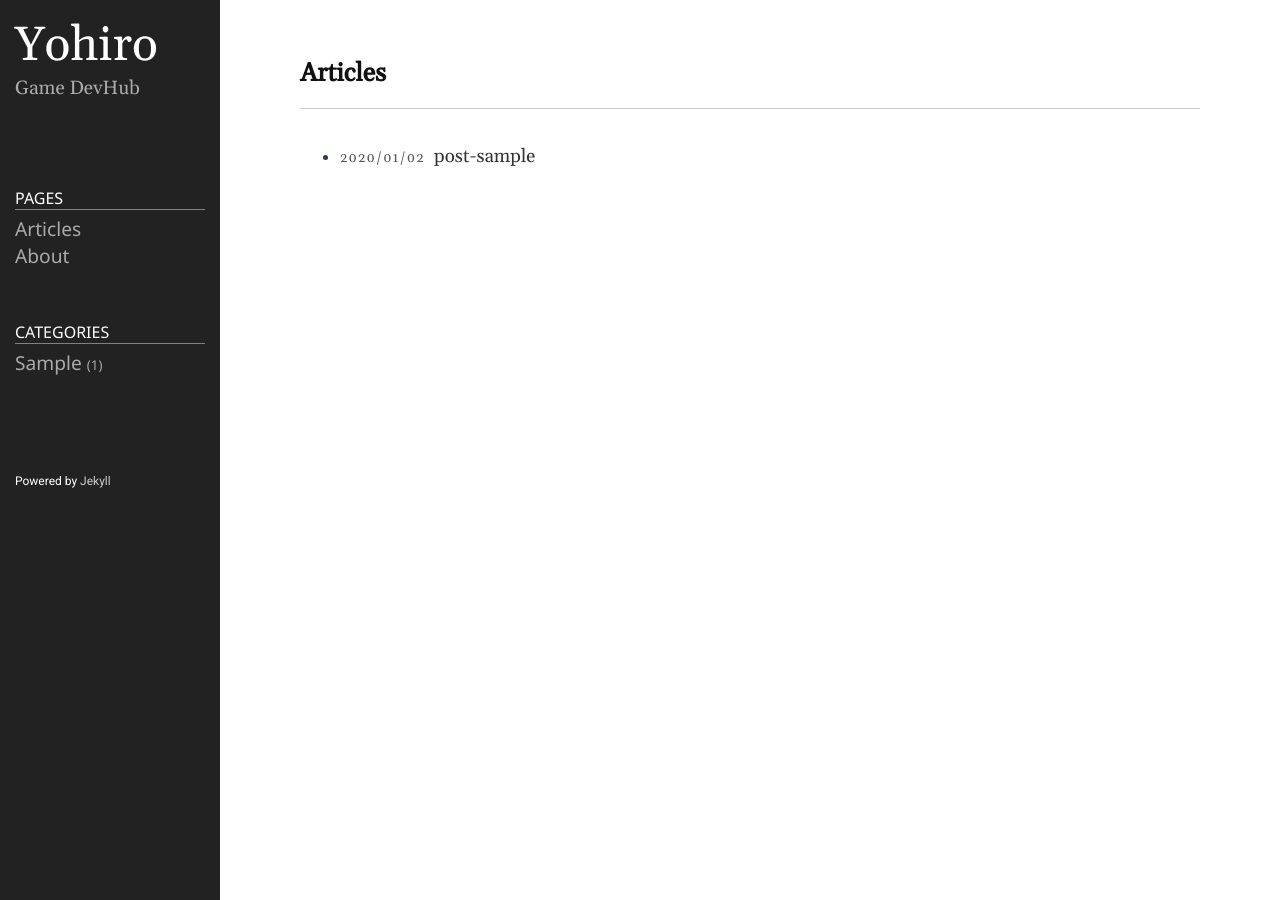
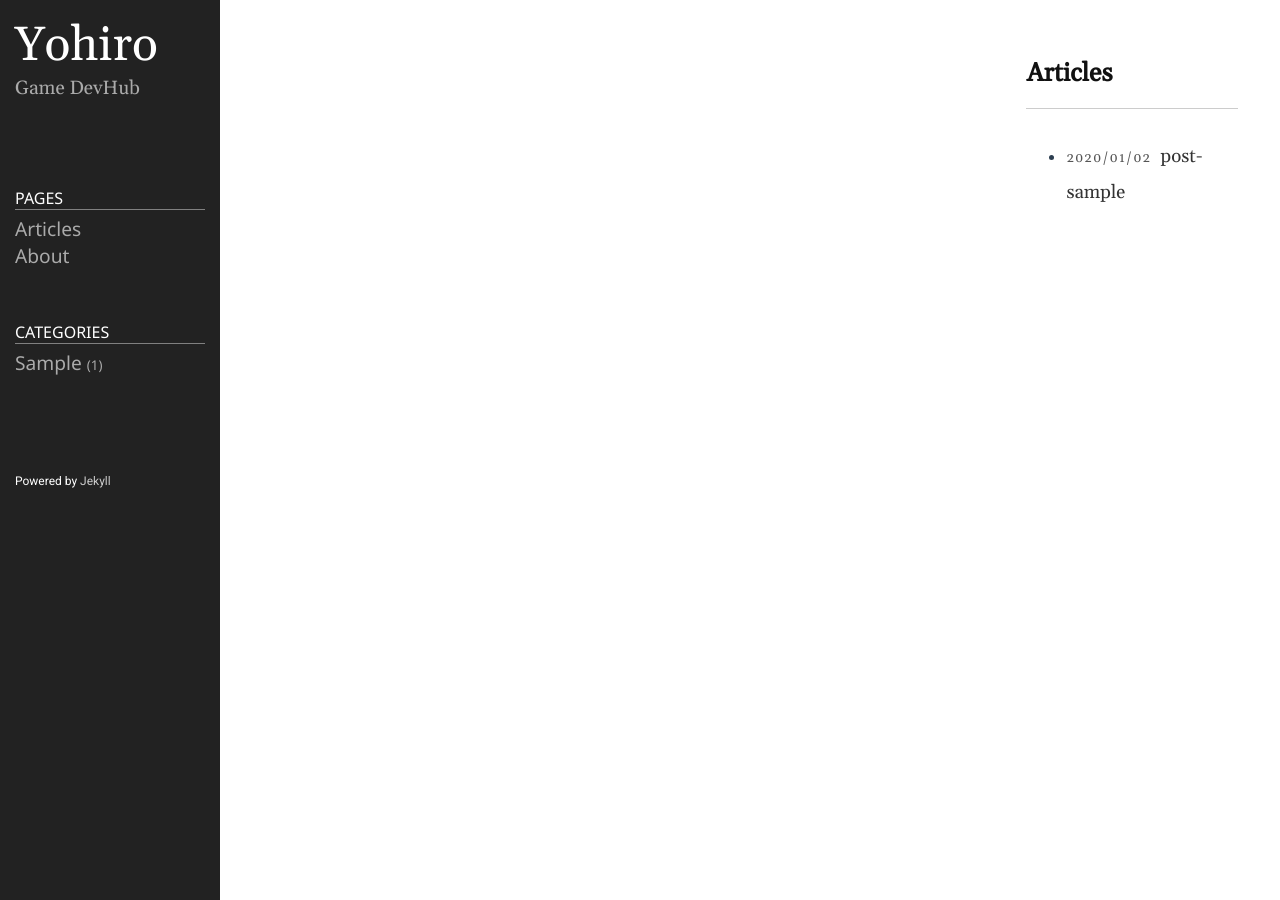
Before and after one commit to YohiroW/yohirow.github.io, a Jekyll site: the page built from index.md, in a window 1280 px wide. Built offline with Jekyll 4.4.1, drawn with Linux system fonts in a browser that asks for light colours.

Commit message:
Fixed page build error

```diff
--- a/_includes/default.html
+++ b/_includes/default.html
@@ -1,19 +1,20 @@
 <!DOCTYPE html>
 <html lang="{{ page.lang | default: site.lang | default: "en" }}">
   {%- include head.html -%}
-  <style>@import url(/public/css/syntax/{{ site.highlighter-theme }}.css);</style>
   <title>{{ site.title }}</title>
   <!-- <link href="/public/css/bootstrap.min.css" rel="stylesheet"> -->
-
   <link href="/public/css/style.css" rel="stylesheet">
   <body>
   	<div class="container">
 		<div class="sidebar">
 			{% include sidebar.html %}
 		</div>
-		<div class="content">
-			{{ content }}
+		<div class="content-wrapper">
+			<div class="content">
+				{{ content }}
+			</div>
 		</div>
+		<div class="right-space"></div>
 	</div>
   </body>
 </html>
```
